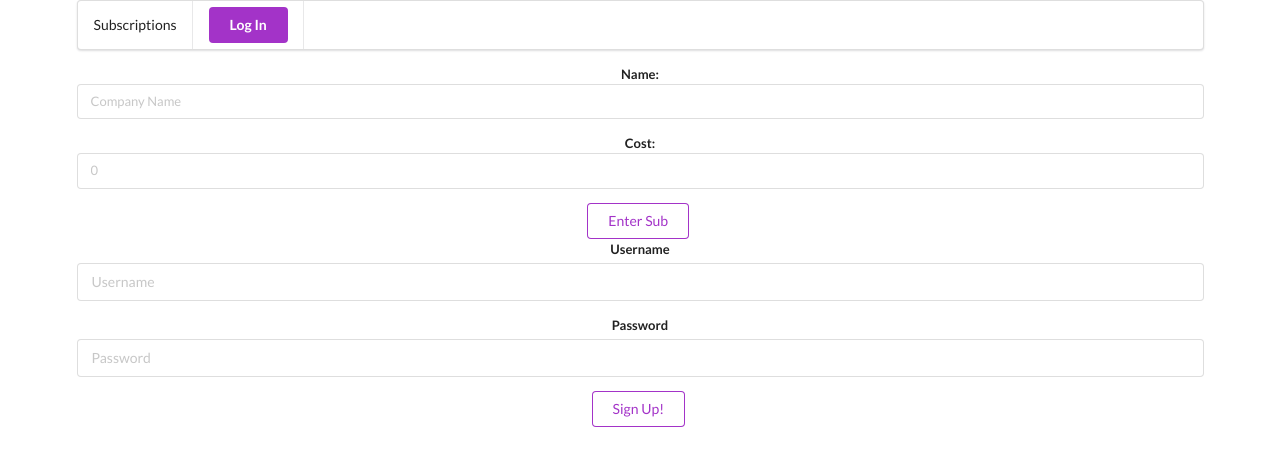
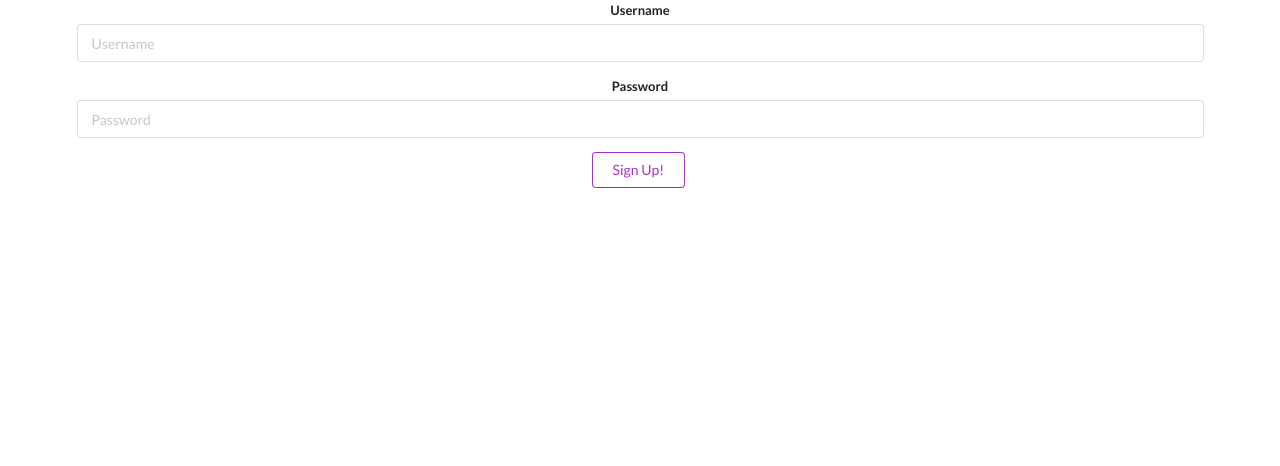
Before and after one commit to sylviapap/client-subscription-app, a React (Create React App) app: page /signup in a window 1280 px wide. Shown: the top 466 px of the page. Built offline with nearby package versions, Linux system fonts and the light colour scheme.

Commit message:
updated routes - only see signup

```diff
--- a/src/App.js
+++ b/src/App.js
@@ -1,13 +1,10 @@
 import React, { Component } from 'react';
+import { Route, Switch } from 'react-router-dom';
 import './App.css';
-import Home from './components/Home'
-import SignUp from './components/Signup'
-import Login from './components/Login'
-import NavBar from './components/NavBar'
-import { Route, Switch, withRouter, Redirect } from 'react-router-dom';
+import AppContainer from './containers/AppContainer'
+import LoginContainer from './containers/LoginContainer';
+import SignUp from './components/SignUp'
 import api from './services/api';
-
-import SubsForm from './components/SubsForm'
 
 class App extends Component {
 
@@ -22,26 +19,20 @@ class App extends Component {
   componentDidMount() {
     const token = localStorage.getItem('token');
 
-    if (!!token) {
-      api.auth.getCurrentUser().then((user) => {
+    if (!!token && !!api.auth.getCurrentUser()) {
+      api.auth.getCurrentUser()
+        .then((user) => {
         const currentUser = { currentUser: user };
         this.setState({ auth: currentUser });
       });
     }
   }
 
-  handleLogin = (user) => {
-    const currentUser = { currentUser: user };
-    localStorage.setItem('token', user.token);
-    this.setState({ auth: currentUser });
-  };
+  componentWillUnmount() {
+    localStorage.removeItem('token');
+  }
 
-  handleLogout = () => {
-    localStorage.removeItem('token');
-    this.setState({ auth: { currentUser: {} } });
-  };
-
-  handleSubmit = event => {
+  handleSubscriptionSubmit = event => {
     event.preventDefault()
 
     fetch("http://localhost:3001/api/v1/subscriptions", {
@@ -75,43 +66,32 @@ class App extends Component {
     })
   }
 
+  handleLogin = (user) => {
+    const currentUser = { currentUser: user };
+    localStorage.setItem('token', user.token);
+    this.setState({ auth: currentUser });
+  };
+
+  handleLogout = () => {
+    localStorage.removeItem('token');
+    this.setState({ auth: { currentUser: {} } });
+  };
+
   render() {
     return (
-      <div className="App ui container">
-        <NavBar
-          currentUser={this.state.auth.currentUser}
-          handleLogout={this.handleLogout}
-        />
-
-        <SubsForm handleSubmit={this.handleSubmit} handleName={this.handleName} handleCost={this.handleCost} />
-
-        <div id="content" className="ui container">
+        <div id="content" className="App ui container">
           <Switch>
             <Route
-              path="/login"
-              render={(routerProps) => {
-                return <Login {...routerProps} handleLogin={this.handleLogin} />;
+              path="/"
+              render= { () => {
+                const currentUser = this.state.auth.currentUser
+                const loggedIn = !!currentUser.id;
+                return (loggedIn ? <AppContainer /> : <LoginContainer handleLogin={this.handleLogin} handleLogout={this.handleLogout} />)
               }}
             />
-            <Route
-              path="/signup"
-              render={(routerProps) => {
-                return <SignUp {...routerProps} handleLogin={this.handleLogin} />;
-              }}
-            />
-            <Route exact path="/" component={Home} />
-            <Route exact path="/login" component={Login} />
-            <Route
-              path="/"
-              render={() => {
-                const loggedIn = !!this.state.auth.currentUser.id;
-
-                return loggedIn ? <Home /> : <Redirect to="/login" />;
-              }}
-            />
+            <Route path="/signup" component={LoginContainer} />
           </Switch>
         </div>
-      </div>
     );
   }
 }
--- a/src/components/Login.js
+++ b/src/components/Login.js
@@ -1,51 +1,17 @@
 import React from 'react';
-import api from '../services/api'
 
-class Login extends React.Component {
-    constructor() {
-        super();
-        this.state = {
-          error: false,
-          fields: {
-            username: '',
-            password: '',
-          },
-        };
-      }
-
-      handleChange = (e) => {
-        const newFields = { ...this.state.fields, [e.target.name]: e.target.value };
-        this.setState({ fields: newFields });
-      };
-
-      handleSubmit = (e) => {
-        e.preventDefault();
-
-        api.auth.login(this.state.fields.username, this.state.fields.password).then((res) => {
-          if (res.error) {
-            this.setState({ error: true });
-          } else {
-            this.props.handleLogin(res);
-            this.props.history.push('/');
-          }
-        });
-      };
-
-    render() {
-      const { fields } = this.state;
-
+const Login = props => {
+  const { fields, handleSubmit, handleChange} = props;
     return (
-        <div>
-          {this.state.error ? <h1>Try Again</h1> : null}
       <div className="ui form">
-            <form onSubmit={this.handleSubmit}>
+        <form onSubmit={handleSubmit}>
           <div className="ui field">
             <label>Username</label>
             <input
               name="username"
               placeholder="Username"
               value={fields.username}
-                  onChange={this.handleChange}
+              onChange={handleChange}
             />
           </div>
           <div className="ui field">
@@ -55,7 +21,7 @@ class Login extends React.Component {
               type="password"
               placeholder="Password"
               value={fields.password}
-                  onChange={this.handleChange}
+              onChange={handleChange}
             />
           </div>
           <button type="submit" className="ui basic purple button">
@@ -63,9 +29,7 @@ class Login extends React.Component {
           </button>
         </form>
       </div>
-        </div>
   );
-    }
 }
 
 export default Login;
--- a/src/components/NavBar.js
+++ b/src/components/NavBar.js
@@ -1,14 +1,9 @@
 import React from 'react';
 import { Link, withRouter } from 'react-router-dom';
 
-class NavBar extends React.Component {
-  constructor(props) {
-    super(props);
-  }
-
-  render() {
-    const loggedIn = !!this.props.currentUser.id;
-
+const NavBar = props =>  {
+  const { currentUser, history, handleLogout } = props;
+  const loggedIn = !!currentUser.id;
     return (
       <div className="ui menu">
         <Link to="/subscriptions" className="item">
@@ -16,14 +11,14 @@ class NavBar extends React.Component {
         </Link>
         {loggedIn ? (
           <div className="item">
-            {`Welcome ${this.props.currentUser.username}`}
+            {`Welcome ${currentUser.username}`}
           </div>
         ) : null}
         {loggedIn ? (
           <a
             onClick={() => {
-              this.props.history.push('/login');
-              this.props.handleLogout();
+              history.push('/login');
+              handleLogout();
             }}
             className="item"
           >
@@ -36,7 +31,6 @@ class NavBar extends React.Component {
         )}
       </div>
     );
-  }
 }
 
 export default withRouter(NavBar);
--- a/src/components/Signup.js
+++ b/src/components/Signup.js
@@ -1,54 +1,17 @@
 import React from 'react';
-// import api from '../services/api'
 
-class SignUp extends React.Component {
-    constructor() {
-        super();
-        this.state = {
-          error: false,
-          fields: {
-              username: '',
-              password: ''
-          }
-        };
-      }
-
-      handleChange = (e) => {
-        const newFields = { ...this.state.fields, [e.target.name]: e.target.value };
-        this.setState({ fields: newFields });
-      };
-
-      handleSubmit = (e) => {
-        e.preventDefault();
-
-        const API_ROOT = `http://localhost:3001/api/v1`;
-        fetch(`${API_ROOT}/users/`, {
-            method: 'POST',
-            headers: {'Content-Type': 'application/json',
-            Accept: 'application/json'},
-            body: JSON.stringify({ user: {username: this.state.fields.username, password: this.state.fields.password} })
-        })
-        .then(res => res.json())
-        .then((res) =>
-              this.props.handleLogin(res));
-    };
-
-
-    render() {
-      const { fields } = this.state;
-
+const SignUp = props =>  {
+  const { fields, handleSubmit, handleChange } = props;
     return (
-        <div>
-          {this.state.error ? <h1>Error, please try again</h1> : null}
       <div className="ui form">
-            <form onSubmit={this.handleSubmit}>
+        <form onSubmit={handleSubmit}>
           <div className="ui field">
             <label>Username</label>
             <input
               name="username"
               placeholder="Username"
               value={fields.username}
-                  onChange={this.handleChange}
+              onChange={handleChange}
             />
           </div>
           <div className="ui field">
@@ -58,7 +21,7 @@ class SignUp extends React.Component {
               type="password"
               placeholder="Password"
               value={fields.password}
-                  onChange={this.handleChange}
+              onChange={handleChange}
             />
           </div>
           <button type="submit" className="ui basic purple button">
@@ -66,9 +29,7 @@ class SignUp extends React.Component {
           </button>
         </form>
       </div>
-        </div>
       );
-    }
     }
 
   export default SignUp;
--- a/src/containers/AppContainer.js
+++ b/src/containers/AppContainer.js
@@ -0,0 +1,27 @@
+import React from 'react';
+import NavBar from '../components/NavBar'
+import SubsForm from '../components/SubsForm'
+
+class AppContainer extends React.Component {
+
+    componentDidMount() {
+        const token = localStorage.getItem('token');
+        if (!token) {
+          this.props.history.push('/login');
+        }
+      }
+
+    render() {
+    return (
+        <div className="ui container">
+            <NavBar
+                currentUser={this.state.auth.currentUser}
+                handleLogout={this.handleLogout}
+                />
+            <SubsForm handleSubmit={this.handleSubmit} handleName={this.handleName} handleCost={this.handleCost} />
+        </div>
+    )
+}
+}
+
+export default AppContainer;
--- a/src/containers/LoginContainer.js
+++ b/src/containers/LoginContainer.js
@@ -0,0 +1,63 @@
+import React from 'react';
+import { Route, Switch, Redirect } from 'react-router-dom';
+import SignUp from '../components/SignUp'
+import Login from '../components/Login'
+import api from '../services/api'
+
+class LoginContainer extends React.Component {
+
+    constructor() {
+        super();
+        this.state = {
+          error: false,
+          fields: {
+              username: '',
+              password: ''
+          }
+        };
+      }
+
+    handleChange = (e) => {
+        const newFields = { ...this.state.fields, [e.target.name]: e.target.value };
+        this.setState({ fields: newFields });
+      };
+
+    handleSignUpSubmit = (e) => {
+        e.preventDefault();
+
+        const API_ROOT = `http://localhost:3001/api/v1`;
+        fetch(`${API_ROOT}/users/`, {
+            method: 'POST',
+            headers: {'Content-Type': 'application/json',
+            Accept: 'application/json'},
+            body: JSON.stringify({ user: {username: this.state.fields.username, password: this.state.fields.password} })
+        })
+        .then(res => res.json())
+        .then((res) =>
+          this.props.handleLoginSubmit(res));
+    };
+
+    handleLoginSubmit = (e) => {
+        e.preventDefault();
+
+        api.auth.login(this.state.fields.username, this.state.fields.password).then((res) => {
+          if (res.error) {
+            this.setState({ error: true });
+          } else {
+            this.props.handleLogin(res);
+            this.props.history.push('/');
+          }
+        });
+      };
+
+    render() {
+        return (
+            <div className="ui container">
+                {this.state.error ? <h1>Error, please try again</h1> : null}
+                <SignUp fields={this.state.fields} handleSubmit={this.handleSignUpSubmit} handleChange={this.handleChange} />
+            </div>
+        )
+    }
+}
+
+export default LoginContainer;
```
Lines whose indentation alone changed are shown as unchanged.
